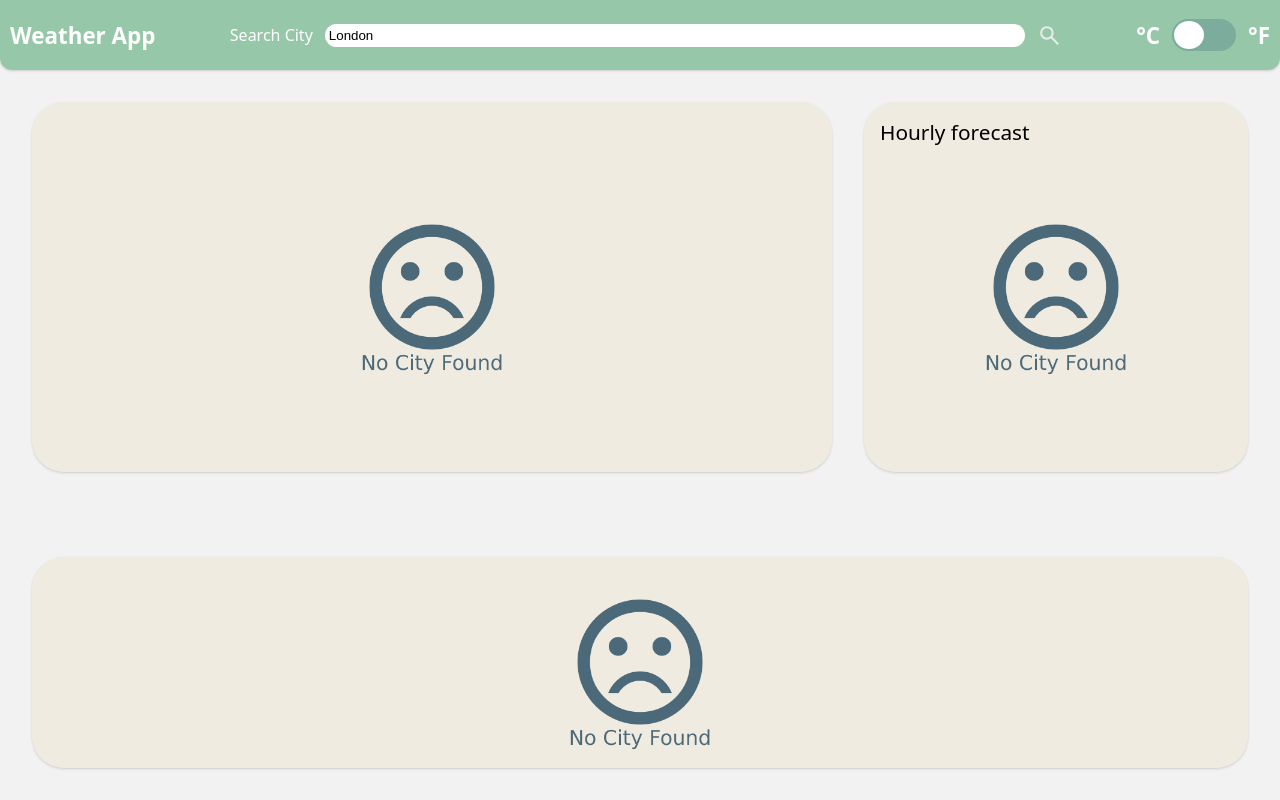
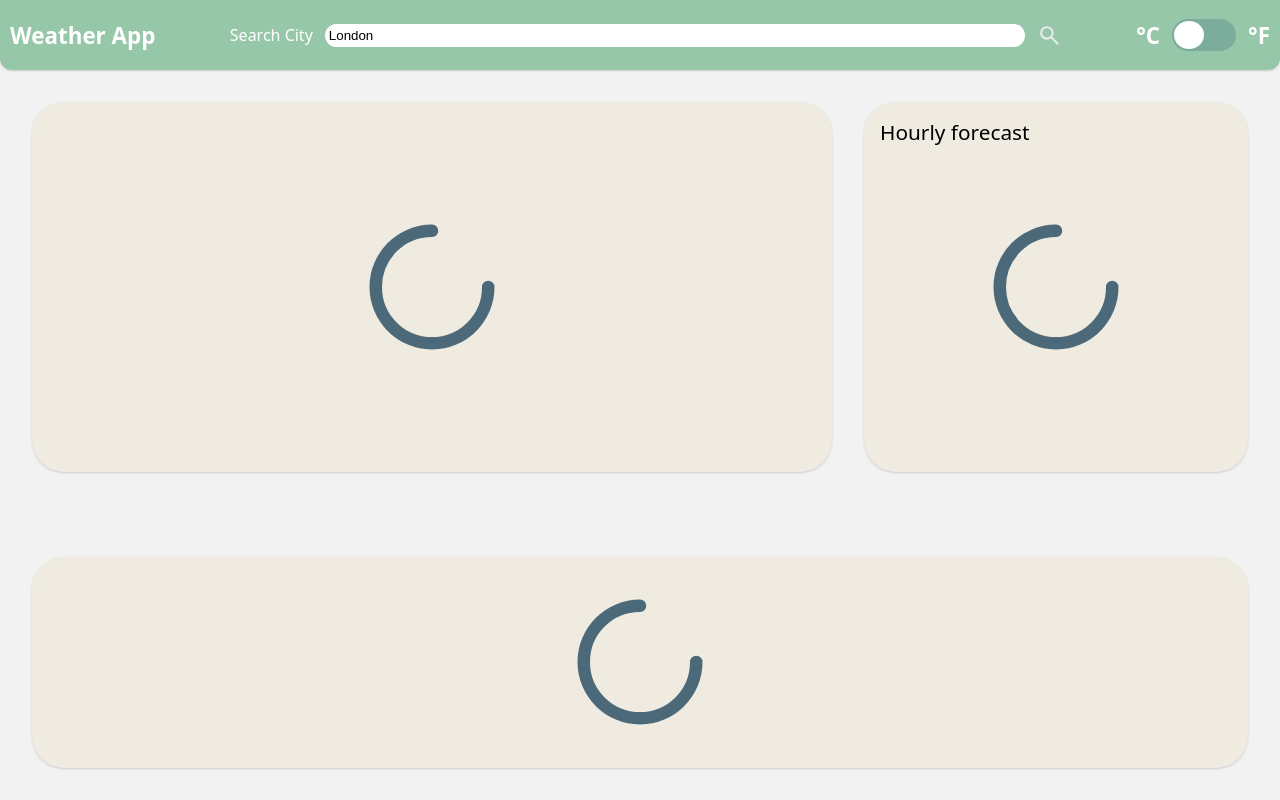
Before and after one commit to Rcjot/Project-Weather-App, a website built with webpack: page src/index.html in a window 1280 px wide. Built offline with nearby package versions, Linux system fonts and the light colour scheme; no server answers.

Commit message:
loading error test

```diff
--- a/src/style.css
+++ b/src/style.css
@@ -244,7 +244,7 @@ header h1 {
     width: 150px;
 }
 .error{
-    background-image: url('./assetsSVG/sad.png');
+    background-image: url('./assetsSVG/loading.svg');
     background-repeat: no-repeat;
     background-position: center;
     background-size: 150px;
```
Also changed, not shown: dist/main.js.
